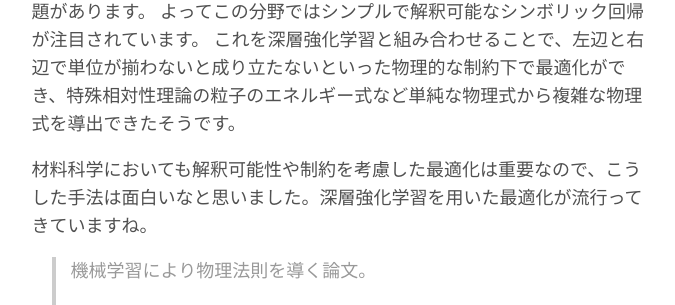
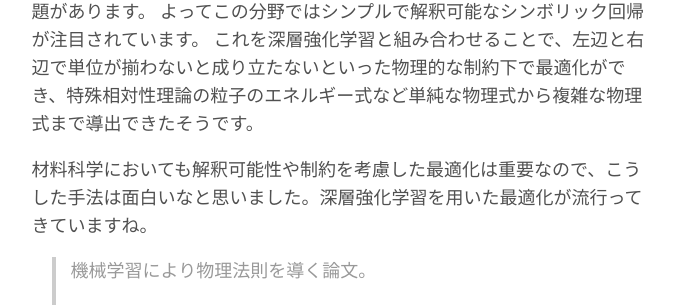
Before and after one commit to yokoyamatomoyasu/yokoyamatomoyasu.github.io, a Jekyll site: the page built from _posts/2023-12-29-mi-paper-2023.md, in a window 1280 px wide and 900 px high, scrolled down 6985 px. Shown: the part 317-622 px from the top of the window, without its empty margins (301-976 px from the left). Built offline with Jekyll 4.4.1, drawn with Linux system fonts in a browser that asks for light colours; comment, search, counter and statistics services are not loaded; some of the changed text lies outside the part shown.

Commit message:
GitHub pages site with Jekyll

```diff
--- a/_posts/2023-12-29-mi-paper-2023.md
+++ b/_posts/2023-12-29-mi-paper-2023.md
@@ -129,7 +129,7 @@ MD法は原子の物理的な動きの時間経過を計算する手法であり
 
 機械学習としてよく使われるニューラルネットワークは非常に柔軟であるため、さまざまな物理式をモデル化できる一方、物理的な解釈が困難という課題があります。
 よってこの分野ではシンプルで解釈可能なシンボリック回帰が注目されています。
-これを深層強化学習と組み合わせることで、左辺と右辺で単位が揃わないと成り立たないといった物理的な制約下で最適化ができ、特殊相対性理論の粒子のエネルギー式など単純な物理式から複雑な物理式を導出できたそうです。
+これを深層強化学習と組み合わせることで、左辺と右辺で単位が揃わないと成り立たないといった物理的な制約下で最適化ができ、特殊相対性理論の粒子のエネルギー式など単純な物理式から複雑な物理式まで導出できたそうです。
 
 材料科学においても解釈可能性や制約を考慮した最適化は重要なので、こうした手法は面白いなと思いました。深層強化学習を用いた最適化が流行ってきていますね。
 
```
